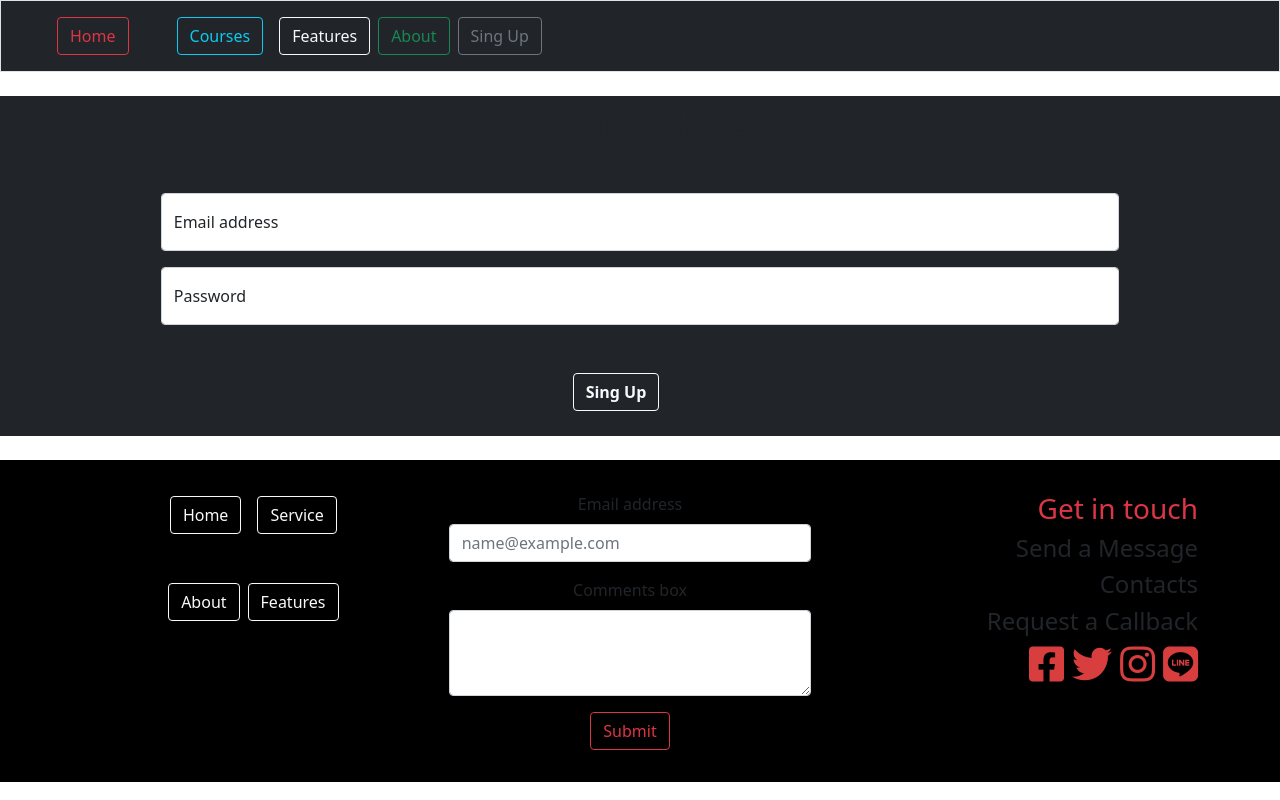
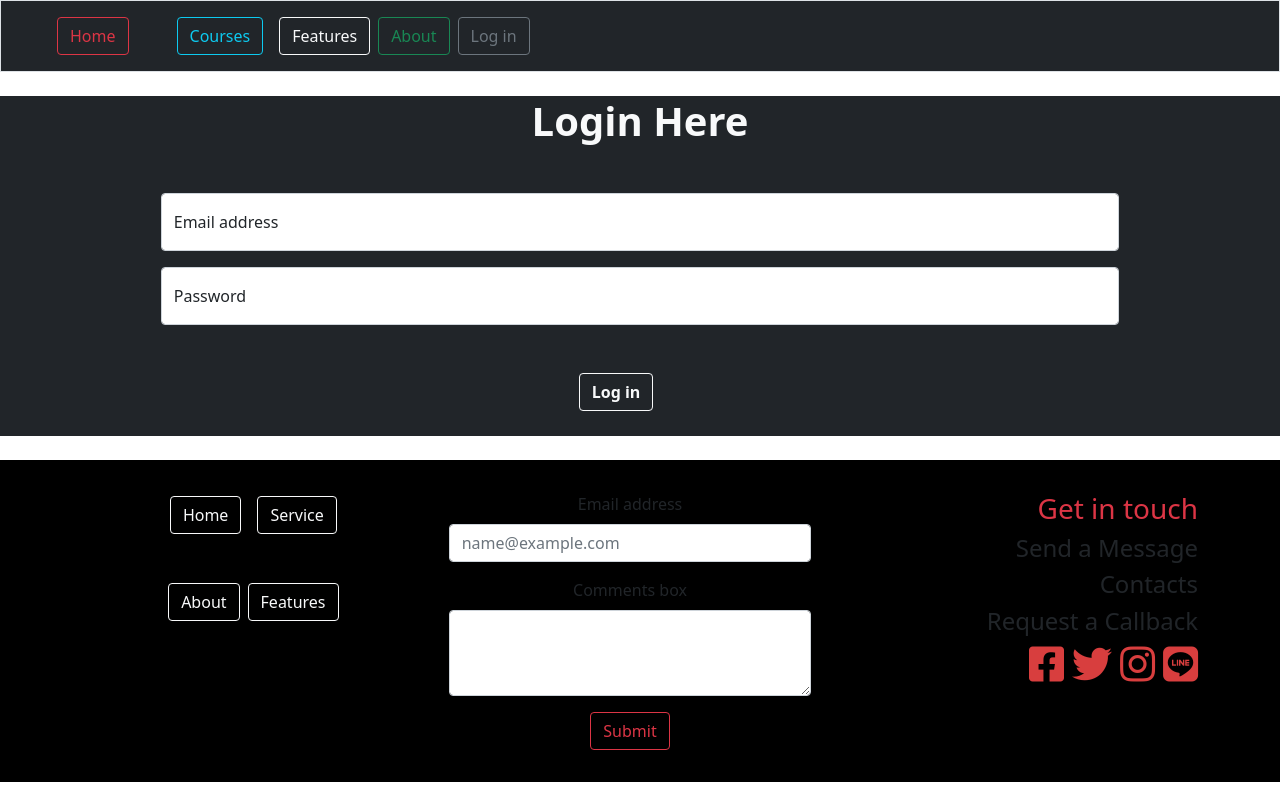
Before and after one commit to anikdha11/online-teaching, a React (Create React App) app: page /singup in a window 1280 px wide. Built offline with nearby package versions, Linux system fonts and the light colour scheme.

Commit message:
sing up change

```diff
--- a/src/components/navbar/Navigation.js
+++ b/src/components/navbar/Navigation.js
@@ -14,7 +14,7 @@ const Navigation = () => {
               <NavLink className="ms-5 me-2" to="/courses"> <Button variant="outline-info">Courses</Button></NavLink>
               <NavLink className="ms-2 me-2" to="/features"> <Button variant="outline-light">Features</Button></NavLink>
               <NavLink to="/About"> <Button variant="outline-success">About</Button></NavLink>
-              <NavLink className="ms-2" to="/singup"> <Button variant="outline-secondary">Sing Up</Button></NavLink>
+              <NavLink className="ms-2" to="/singup"> <Button variant="outline-secondary">Log in</Button></NavLink>
 
             </Nav>
           </Container>
--- a/src/components/singup/SingUp.js
+++ b/src/components/singup/SingUp.js
@@ -5,7 +5,7 @@ const SingUp = () => {
     return (
         <div>
             <div className="bg-dark border border-dark mb-4 mt-4" >
-                <h1 className="fw-bold">Login Here</h1>
+                <h1 className="fw-bold text-light">Login Here</h1>
                 < >
                     <FloatingLabel
                         controlId="floatingInput"
@@ -18,7 +18,7 @@ const SingUp = () => {
                         <Form.Control type="password" placeholder="Password" />
                     </FloatingLabel>
                 </>
-                <Button className="text-center me-5 fw-bold mb-4" variant="outline-light">Sing Up</Button>
+                <Button className="text-center me-5 fw-bold mb-4" variant="outline-light">Log in</Button>
 
 
             </div>
```
